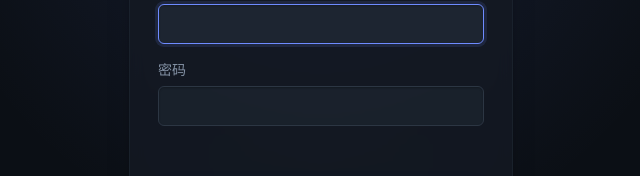
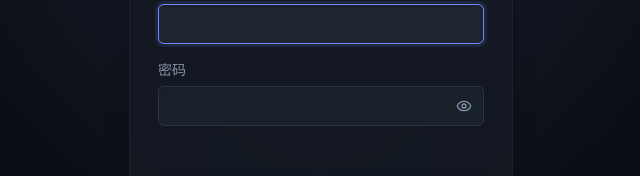
Before and after one commit to MevYu/XPanel-Web, a React (Vite) app: page /login in a window 1280 px wide. Shown: the part 364-540 px from the top of the page, without its empty margins (319-959 px from the left). Built offline with nearby package versions, Linux system fonts and the light colour scheme.

Commit message:
feat(input): password reveal toggle (eye icon) (#7)
type=password fields render an eye toggle that switches between
password/text; non-password inputs unaffected. Login + all forms
get it via the shared Input component. Adds Input.test.tsx (5 cases).

Co-authored-by: cielu <cielu@github.com>

```diff
--- a/src/components/Input.tsx
+++ b/src/components/Input.tsx
@@ -1,32 +1,51 @@
-import { useId } from 'react'
+import { useId, useState } from 'react'
 import type { InputHTMLAttributes } from 'react'
+import { Eye, EyeOff } from 'lucide-react'
 
 interface InputProps extends InputHTMLAttributes<HTMLInputElement> {
   label: string
   error?: string
 }
 
-/** Input 带 label 的输入框,error 非空时进入 crit 错误态并显示提示。focus 时 brand 边 + 微辉光。 */
-export function Input({ label, error, className = '', id, ...rest }: InputProps) {
+/** Input 带 label 的输入框,error 非空时进入 crit 错误态并显示提示。focus 时 brand 边 + 微辉光。type="password" 时右内侧出明文切换按钮。 */
+export function Input({ label, error, className = '', id, type, ...rest }: InputProps) {
   const autoId = useId()
   const inputId = id ?? autoId
   const errorId = error ? `${inputId}-error` : undefined
+  const isPassword = type === 'password'
+  const [reveal, setReveal] = useState(false)
+  const effectiveType = isPassword && reveal ? 'text' : type
   return (
     <div className={`flex flex-col gap-1.5 ${className}`}>
       <label htmlFor={inputId} className="text-sm font-medium text-muted">
         {label}
       </label>
+      <div className="relative">
         <input
           id={inputId}
+          type={effectiveType}
           aria-invalid={error ? true : undefined}
           aria-describedby={errorId}
-        className={`h-10 rounded-(--radius-sm) border bg-surface-2/70 px-3 text-sm text-text outline-none shadow-[inset_0_1px_2px_rgba(0,0,0,0.25)] transition-[border-color,box-shadow,background-color] duration-(--dur-micro) ease-(--ease-out) placeholder:text-faint hover:border-border-strong focus:bg-surface-2 disabled:cursor-not-allowed disabled:opacity-40 ${
+          className={`h-10 w-full rounded-(--radius-sm) border bg-surface-2/70 px-3 text-sm text-text outline-none shadow-[inset_0_1px_2px_rgba(0,0,0,0.25)] transition-[border-color,box-shadow,background-color] duration-(--dur-micro) ease-(--ease-out) placeholder:text-faint hover:border-border-strong focus:bg-surface-2 disabled:cursor-not-allowed disabled:opacity-40 ${
+            isPassword ? 'pr-10' : ''
+          } ${
             error
               ? 'border-crit focus:border-crit focus:shadow-[0_0_0_3px_var(--color-crit-soft),inset_0_1px_2px_rgba(0,0,0,0.25)]'
               : 'border-border focus:border-brand focus:shadow-[0_0_0_3px_var(--color-brand-soft),inset_0_1px_2px_rgba(0,0,0,0.25)]'
           }`}
           {...rest}
         />
+        {isPassword && (
+          <button
+            type="button"
+            aria-label={reveal ? '隐藏密码' : '显示密码'}
+            onClick={() => setReveal((v) => !v)}
+            className="absolute inset-y-0 right-0 flex w-10 items-center justify-center rounded-r-(--radius-sm) text-muted outline-none transition-colors duration-(--dur-micro) ease-(--ease-out) hover:text-text focus-visible:ring-2 focus-visible:ring-brand/60"
+          >
+            {reveal ? <EyeOff size={16} /> : <Eye size={16} />}
+          </button>
+        )}
+      </div>
       {error && (
         <span id={errorId} className="text-sm text-crit">
           {error}
```
Also changed, not shown: 1 other file (tests, documents, lock files or other folders). Lines whose indentation alone changed are shown as unchanged.
